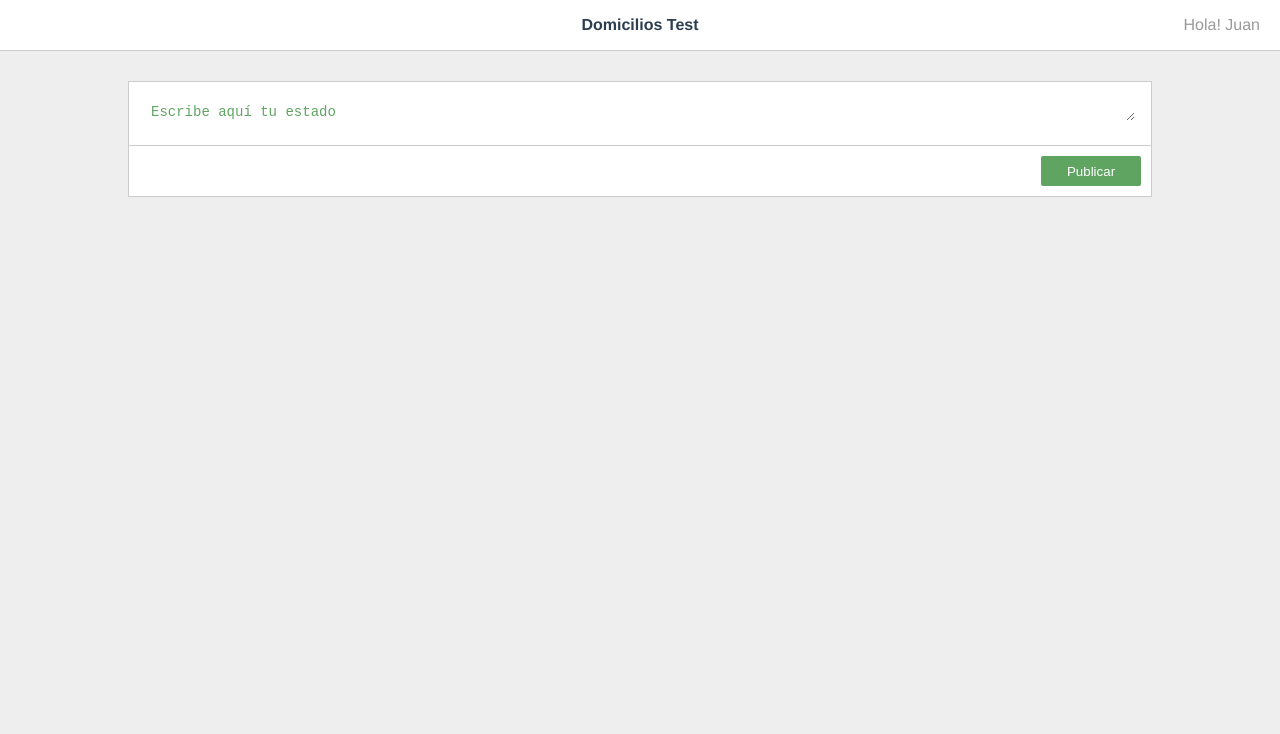
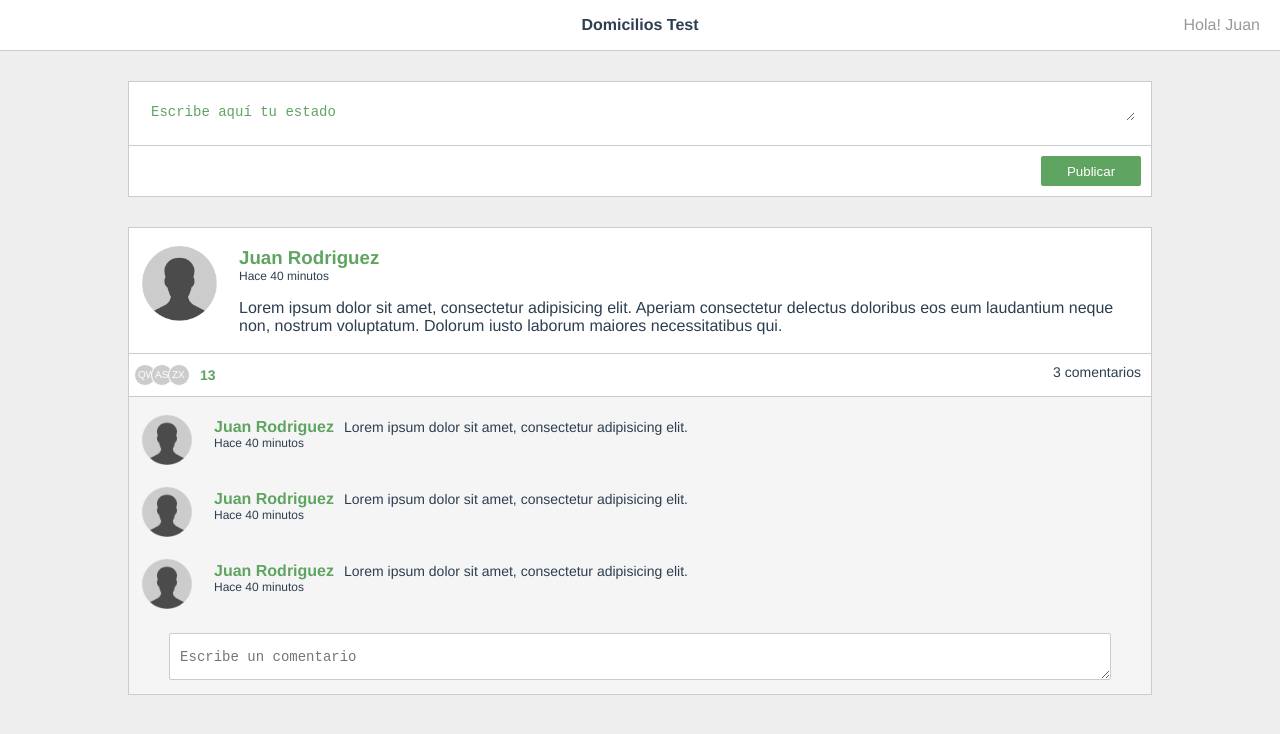
Before and after one commit to lmarciales/MerqueoNetwork, a Vue app: page /#/ in a window 1280 px wide. Shown: the top 734 px of the page. Built offline with nearby package versions, Linux system fonts and the light colour scheme.

Commit message:
[ADD]-[UPD] Implemented Post UI

```diff
--- a/src/assets/scss/_variables.scss
+++ b/src/assets/scss/_variables.scss
@@ -16,7 +16,7 @@ $font-lg: 20px;
 $primary-one: #60a462;
 
 $white: #ffffff;
-$gray-01: #fbfbfb;
+$gray-01: #f5f5f5;
 $gray-02: #eeeeee;
 $gray-03: #cccccc;
 $gray-04: #999999;
--- /dev/null
+++ b/src/components/MnPost.vue.vue
@@ -0,0 +1,269 @@
+<template>
+  <div class="post">
+    <div class="post__user">
+      <div class="post__user--image">
+        <img alt="user" src="../assets/images/user-placeholder.png" />
+      </div>
+      <div class="post__user--info">
+        <h3>Juan Rodriguez</h3>
+        <span>Hace 40 minutos</span>
+        <p>
+          Lorem ipsum dolor sit amet, consectetur adipisicing elit. Aperiam
+          consectetur delectus doloribus eos eum laudantium neque non, nostrum
+          voluptatum. Dolorum iusto laborum maiores necessitatibus qui.
+        </p>
+      </div>
+    </div>
+    <div class="post__counts">
+      <div class="post__counts--reacts">
+        <div><span>QW</span></div>
+        <div><span>AS</span></div>
+        <div><span>ZX</span></div>
+        <span class="post__counts--reacts-number">13</span>
+      </div>
+      <div class="post__counts--comments">3 {{ commentsCountTxt }}</div>
+    </div>
+    <div class="post__comments">
+      <div class="post__comments--image">
+        <img alt="user" src="../assets/images/user-placeholder.png" />
+      </div>
+      <div class="post__comments--info">
+        <div>
+          <h4>Juan Rodriguez</h4>
+          <p>
+            Lorem ipsum dolor sit amet, consectetur adipisicing elit.
+          </p>
+        </div>
+        <span>Hace 40 minutos</span>
+      </div>
+      <div class="post__comments--image">
+        <img alt="user" src="../assets/images/user-placeholder.png" />
+      </div>
+      <div class="post__comments--info">
+        <div>
+          <h4>Juan Rodriguez</h4>
+          <p>
+            Lorem ipsum dolor sit amet, consectetur adipisicing elit.
+          </p>
+        </div>
+        <span>Hace 40 minutos</span>
+      </div>
+      <div class="post__comments--image">
+        <img alt="user" src="../assets/images/user-placeholder.png" />
+      </div>
+      <div class="post__comments--info">
+        <div>
+          <h4>Juan Rodriguez</h4>
+          <p>
+            Lorem ipsum dolor sit amet, consectetur adipisicing elit.
+          </p>
+        </div>
+        <span>Hace 40 minutos</span>
+      </div>
+      <div class="post__comments--input">
+        <label>
+          <textarea
+            :placeholder="inputPlaceholderTxt"
+            @blur="hideMobileButton"
+            @focus="showMobileButton"
+            rows="1"
+          />
+        </label>
+        <div class="post__comments--button" v-if="inTextArea">
+          <button>{{ commentBtnTxt }}</button>
+        </div>
+      </div>
+    </div>
+  </div>
+</template>
+
+<script lang="ts">
+import Vue from "vue";
+
+export default Vue.extend({
+  name: "Post",
+  data() {
+    return {
+      commentsCountTxt: "comentarios",
+      inTextArea: false,
+      inputPlaceholderTxt: "Escribe un comentario",
+      commentBtnTxt: "Comentar"
+    };
+  },
+  methods: {
+    showMobileButton() {
+      return (this.inTextArea = true);
+    },
+    hideMobileButton() {
+      return (this.inTextArea = false);
+    }
+  }
+});
+</script>
+
+<style lang="scss" scoped>
+@import "src/assets/scss/variables";
+
+.post {
+  background-color: $white;
+  margin: 30px 10%;
+  border: 1px solid $gray-03;
+}
+
+.post__user {
+  display: grid;
+  grid-template-columns: 100px auto;
+}
+
+.post__user--image {
+  margin: 18px auto 0;
+}
+
+.post__user--image img {
+  width: 75px;
+}
+
+.post__user--info {
+  display: flex;
+  flex-direction: column;
+  text-align: start;
+  padding: 0 10px;
+  margin-bottom: 18px;
+}
+
+.post__user--info h3 {
+  color: $primary-one;
+  margin-bottom: 0;
+}
+
+.post__user--info span {
+  font-size: $font-xs;
+}
+
+.post__counts {
+  border-bottom: 1px solid $gray-03;
+  border-top: 1px solid $gray-03;
+  font-size: $font-sm;
+  padding: 10px;
+  display: grid;
+  grid-template-columns: 50% 50%;
+}
+
+.post__counts--reacts {
+  display: flex;
+  justify-content: flex-start;
+  align-items: center;
+}
+
+.post__counts--reacts div {
+  display: flex;
+  justify-content: flex-start;
+  align-items: center;
+  width: 20px;
+  height: 20px;
+  background-color: $gray-03;
+  border-radius: 100%;
+  margin-left: -5px;
+  border: 1px solid $white;
+}
+
+.post__counts--reacts div span {
+  display: flex;
+  padding-left: 3px;
+  align-items: center;
+  font-size: 10px;
+  color: $white;
+}
+
+.post__counts--reacts-number {
+  color: $primary-one;
+  font-weight: $bold;
+  margin-left: 10px;
+}
+
+.post__counts--comments {
+  display: grid;
+  justify-content: end;
+}
+
+.post__comments {
+  display: grid;
+  grid-template-columns: 75px auto;
+  background-color: $gray-01;
+}
+
+.post__comments--image {
+  margin: 18px auto 0;
+}
+
+.post__comments--image img {
+  width: 50px;
+}
+
+.post__comments--info {
+  display: flex;
+  flex-direction: column;
+  text-align: start;
+  padding: 0 10px;
+}
+
+.post__comments--info div {
+  display: flex;
+  align-items: baseline;
+}
+
+.post__comments--info h4,
+p {
+  margin-bottom: 0;
+}
+
+.post__comments--info h4 {
+  color: $primary-one;
+  margin-right: 10px;
+}
+
+.post__comments--info p {
+  font-size: $font-sm;
+}
+
+.post__comments--info span {
+  font-size: $font-xs;
+}
+
+.post__comments--input {
+  grid-column: span 2/3;
+  justify-content: center;
+  margin-top: 20px;
+  margin-bottom: 10px;
+}
+
+.post__comments--input textarea {
+  width: 90%;
+  overflow: hidden;
+  outline: none;
+  border: 1px solid $gray-03;
+  border-radius: 2px;
+  padding: 15px 10px;
+}
+
+.post__comments--input textarea::placeholder {
+  font-size: $font-sm;
+}
+
+.post__comments--button {
+  display: grid;
+  grid-column: span 2/3;
+  justify-content: end;
+  padding: 10px;
+  width: 95%;
+}
+
+.post__comments--button button {
+  color: $white;
+  background-color: $primary-one;
+  border: none;
+  border-radius: 2px;
+  height: 30px;
+  width: 100px;
+}
+</style>
--- a/src/views/Home.vue
+++ b/src/views/Home.vue
@@ -4,10 +4,14 @@
     <section>
       <mn-publish-post></mn-publish-post>
     </section>
+    <section>
+      <mn-post></mn-post>
+    </section>
   </div>
 </template>
 
 <script>
+import MnPost from "@/components/MnPost.vue";
 import MnPublishPost from "@/components/MnPublishPost";
 import TheHeader from "@/components/TheHeader.vue";
 
@@ -15,7 +19,8 @@ export default {
   name: "home",
   components: {
     TheHeader,
-    MnPublishPost
+    MnPublishPost,
+    MnPost
   }
 };
 </script>
```
Also changed, not shown: src/assets/images/user-placeholder.png (added), src/assets/logo.png (deleted).
